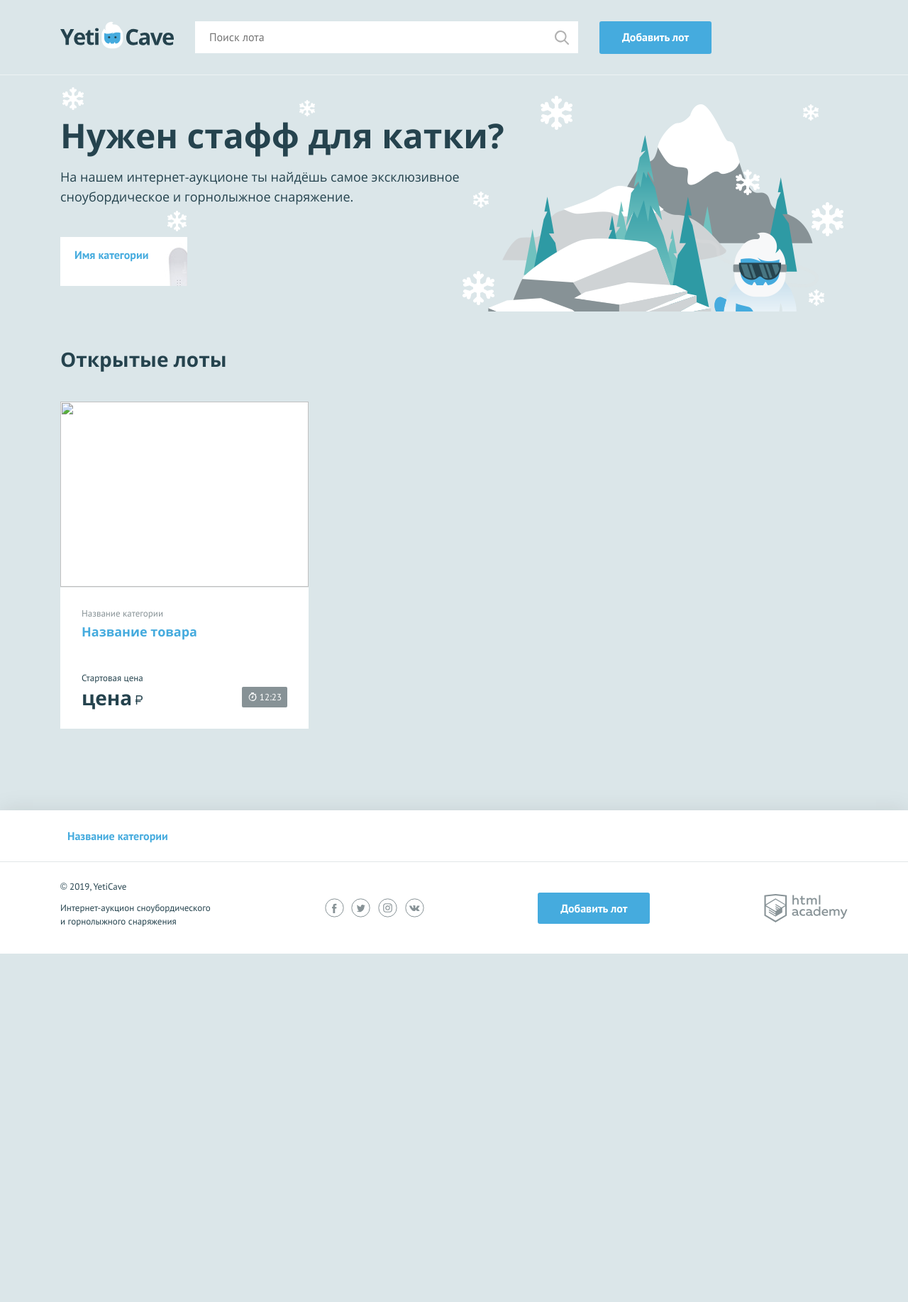
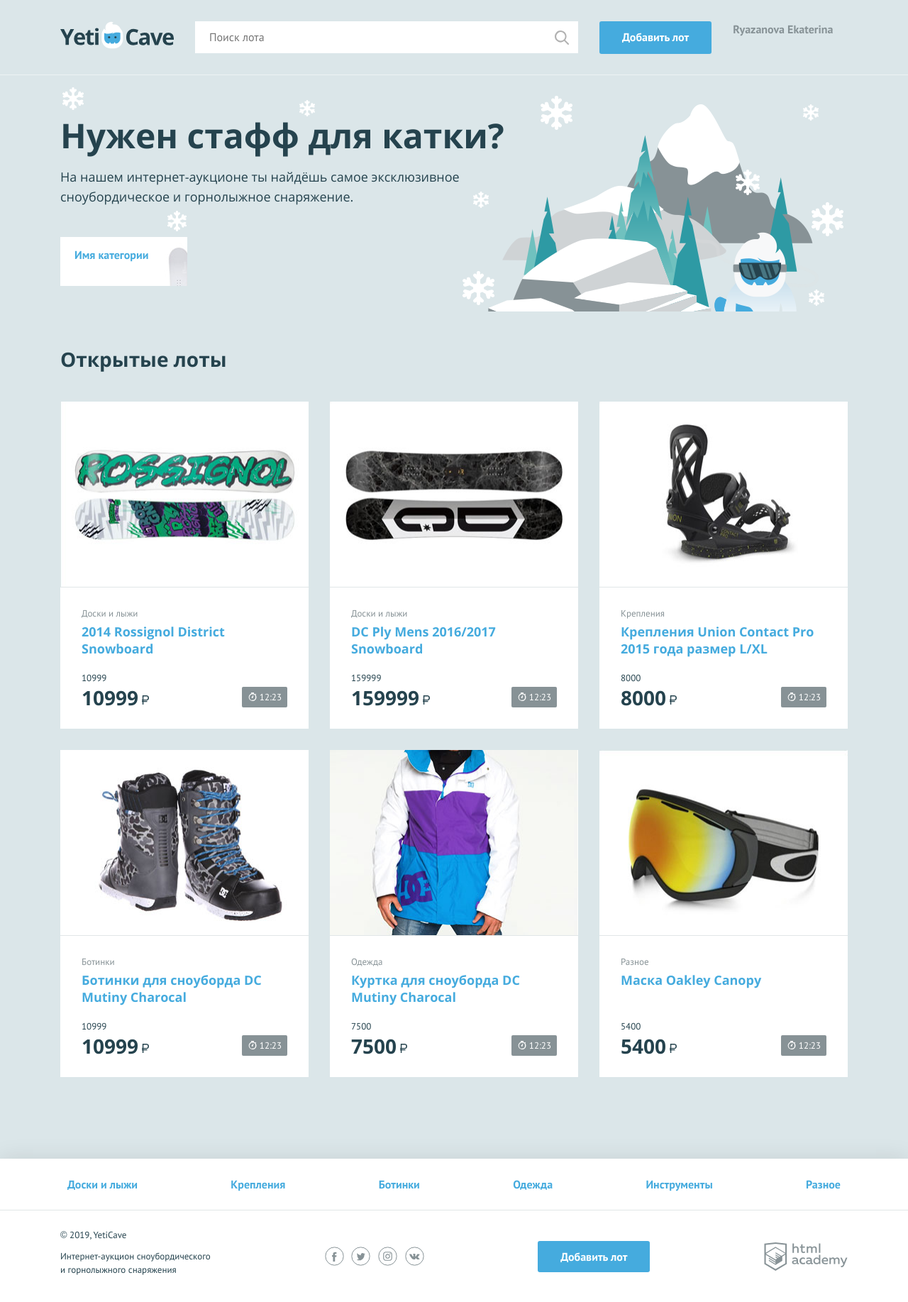
Before and after one commit to riazanowa/199186-yeticave, a PHP site: page / in a window 1280 px wide. Shown: the whole page at 71% size. Before the commit the page ends 1344 px from the top, so only its background shows below. Run offline with PHP 8.4, Linux system fonts and the light colour scheme.

Commit message:
Выполнила задание 2 часть 1

```diff
--- a/index.php
+++ b/index.php
@@ -1,7 +1,7 @@
 <?php
 $is_auth = rand(0, 1);
 
-$user_name = ''; // укажите здесь ваше имя
+$user_name = 'Ryazanova Ekaterina'; // укажите здесь ваше имя
 ?>
 <!DOCTYPE html>
 <html lang="ru">
@@ -29,6 +29,22 @@ $user_name = ''; // укажите здесь ваше имя
         <nav class="user-menu">
 
         <!-- здесь должен быть PHP код для показа имени пользователя -->
+        <?php if ($is_auth == 1): ?>
+        <div class="user-menu__logged">
+            <p> <?php print($user_name); ?> </p>
+        </div>
+        <?php else: ?>
+        <ul class="user-menu__list">
+            <li class="user-menu__item">
+                <a href="#">Регистрация</a>
+            </li>
+            <li class="user-menu__item">
+                <a href="#">Вход</a>
+            </li>
+        </ul>
+        <?php endif; ?>
+
+        </nav>
 
         </nav>
     </div>
@@ -49,19 +65,65 @@ $user_name = ''; // укажите здесь ваше имя
         <div class="lots__header">
             <h2>Открытые лоты</h2>
         </div>
+    <?php
+        $pruduct_list = [
+    [
+        'name' => '2014 Rossignol District Snowboard',
+        'category' => 'Доски и лыжи',
+        'price' => '10999',
+        'picture_adress' => 'img/lot-1.jpg',
+    ],
+
+    [
+        'name' => 'DC Ply Mens 2016/2017 Snowboard',
+        'category' => 'Доски и лыжи',
+        'price' => '159999',
+        'picture_adress' => 'img/lot-2.jpg',
+    ],
+
+    [
+        'name' => 'Крепления Union Contact Pro 2015 года размер L/XL',
+        'category' => 'Крепления',
+        'price' => '8000',
+        'picture_adress' => 'img/lot-3.jpg',
+    ],
+
+    [
+        'name' => 'Ботинки для сноуборда DC Mutiny Charocal',
+        'category' => 'Ботинки',
+        'price' => '10999',
+        'picture_adress' => 'img/lot-4.jpg',
+    ],
+
+    [
+        'name' => 'Куртка для сноуборда DC Mutiny Charocal',
+        'category' => 'Одежда',
+        'price' => '7500',
+        'picture_adress' => 'img/lot-5.jpg',
+    ],
+
+    [
+        'name' => 'Маска Oakley Canopy',
+        'category' => 'Разное',
+        'price' => '5400',
+        'picture_adress' => 'img/lot-6.jpg',
+    ]
+    ];
+    ?>
         <ul class="lots__list">
+            <?php foreach ($pruduct_list as $key => $item): ?>
             <!--заполните этот список из массива с товарами-->
             <li class="lots__item lot">
                 <div class="lot__image">
-                    <img src="" width="350" height="260" alt="">
+                    <img src="<?=$item['picture_adress']; ?>" width="350" height="260" alt="">
                 </div>
                 <div class="lot__info">
-                    <span class="lot__category">Название категории</span>
-                    <h3 class="lot__title"><a class="text-link" href="pages/lot.html">Название товара</a></h3>
+                    <span class="lot__category"><?=$item['category']; ?></span>
+                    <h3 class="lot__title"><a class="text-link" href="pages/lot.html"><?=$item['name']; ?></a></h3>
                     <div class="lot__state">
                         <div class="lot__rate">
-                            <span class="lot__amount">Стартовая цена</span>
-                            <span class="lot__cost">цена<b class="rub">р</b></span>
+                            <span class="lot__amount"><?=$item['price']; ?></span>
+                            <span class="lot__cost"><?=$item['price']; ?><b class="rub">р</b></span>
                         </div>
                         <div class="lot__timer timer">
                             12:23
@@ -69,6 +131,7 @@ $user_name = ''; // укажите здесь ваше имя
                     </div>
                 </div>
             </li>
+            <? endforeach; ?>
         </ul>
     </section>
 </main>
@@ -76,11 +139,21 @@ $user_name = ''; // укажите здесь ваше имя
 
 <footer class="main-footer">
     <nav class="nav">
+    <?php
+    $categories = ["Доски и лыжи","Крепления", "Ботинки", "Одежда","Инструменты", "Разное"];
+    ?>
         <ul class="nav__list container">
             <!--заполните этот список из массива категорий-->
+        <?php
+            $index = 0;
+            $num_count = count($categories);
+        ?>
+            <?php while ($index < $num_count):?>
             <li class="nav__item">
-                <a href="pages/all-lots.html">Название категории</a>
+                <a href="pages/all-lots.html"><?=$categories[$index]; ?></a>
             </li>
+            <?php $index++; ?>
+        <?php endwhile; ?>
         </ul>
     </nav>
     <div class="main-footer__bottom container">
```
